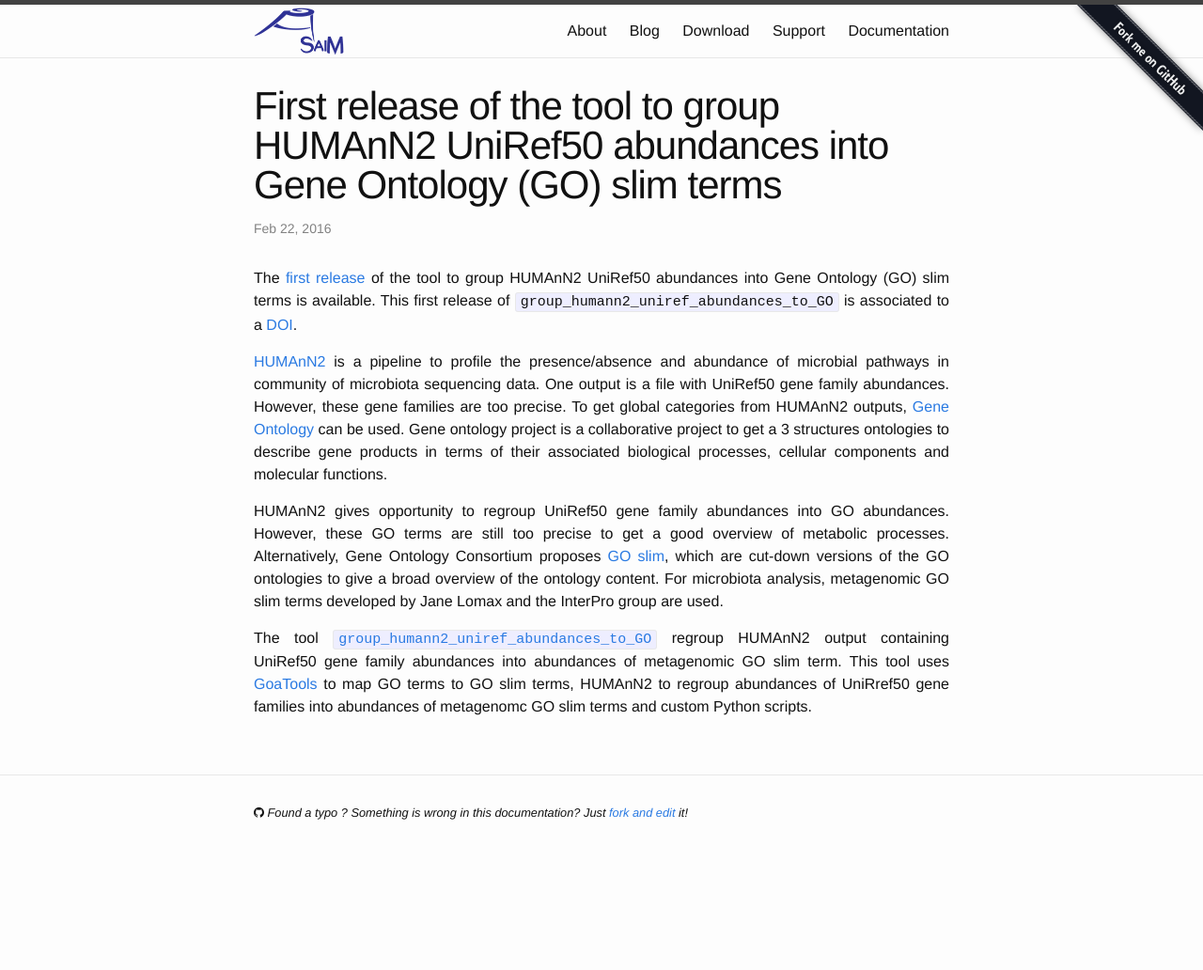
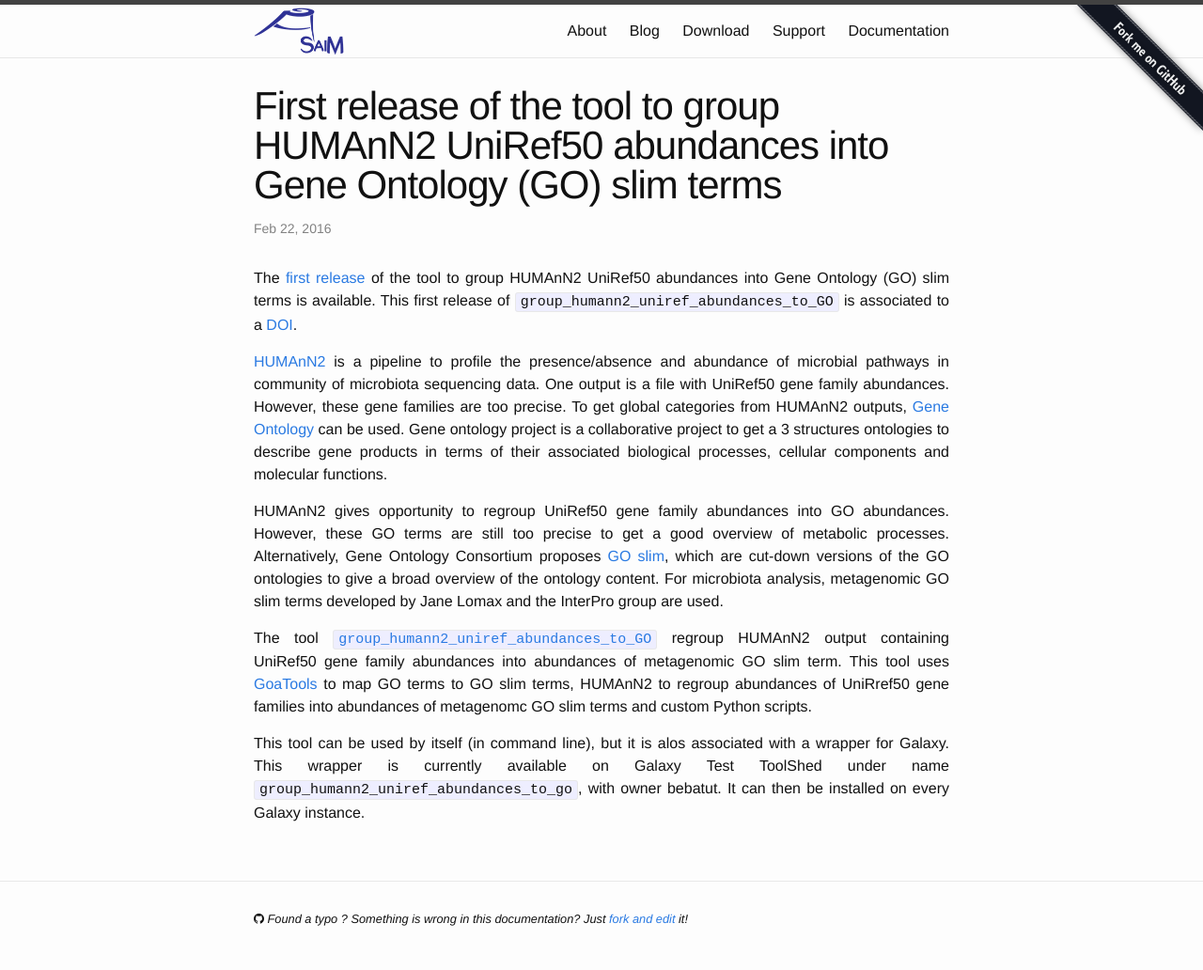
Before and after one commit to ASaiM/asaim.github.io, a Jekyll site: the page built from _posts/2016-02-22-release-group_humann2_uniref_abundances_to_GO.markdown, in a window 1280 px wide. Shown: the whole page at 94% size. Built offline with Jekyll 4.4.1, drawn with Linux system fonts in a browser that asks for light colours; nearby versions of some CDN libraries; before the commit the page ends 919 px from its top, so only the background shows below that.

Commit message:
Add information about Galaxy wrapper of group_humann2_uniref_abundances_to_GO

```diff
--- a/_posts/2016-02-22-release-group_humann2_uniref_abundances_to_GO.markdown
+++ b/_posts/2016-02-22-release-group_humann2_uniref_abundances_to_GO.markdown
@@ -11,4 +11,6 @@ The [first release](https://github.com/ASaiM/group_humann2_uniref_abundances_to_
 
 HUMAnN2 gives opportunity to regroup UniRef50 gene family abundances into GO abundances. However, these GO terms are still too precise to get a good overview of metabolic processes. Alternatively, Gene Ontology Consortium proposes [GO slim](http://geneontology.org/page/go-slim-and-subset-guide), which are cut-down versions of the GO ontologies to give a broad overview of the ontology content. For microbiota analysis, metagenomic GO slim terms developed by Jane Lomax and the InterPro group are used.
 
-The tool [`group_humann2_uniref_abundances_to_GO`](https://github.com/ASaiM/group_humann2_uniref_abundances_to_GO>) regroup HUMAnN2 output containing UniRef50 gene family abundances into abundances of metagenomic GO slim term. This tool uses [GoaTools](https://github.com/tanghaibao/goatools) to map GO terms to GO slim terms, HUMAnN2 to regroup abundances of UniRref50 gene families into abundances of metagenomc GO slim terms and custom Python scripts.
+The tool [`group_humann2_uniref_abundances_to_GO`](https://github.com/ASaiM/group_humann2_uniref_abundances_to_GO) regroup HUMAnN2 output containing UniRef50 gene family abundances into abundances of metagenomic GO slim term. This tool uses [GoaTools](https://github.com/tanghaibao/goatools) to map GO terms to GO slim terms, HUMAnN2 to regroup abundances of UniRref50 gene families into abundances of metagenomc GO slim terms and custom Python scripts.
+
+This tool can be used by itself (in command line), but it is alos associated with a wrapper for Galaxy. This wrapper is currently available on Galaxy Test ToolShed under name `group_humann2_uniref_abundances_to_go`, with owner bebatut. It can then be installed on every Galaxy instance.
```
